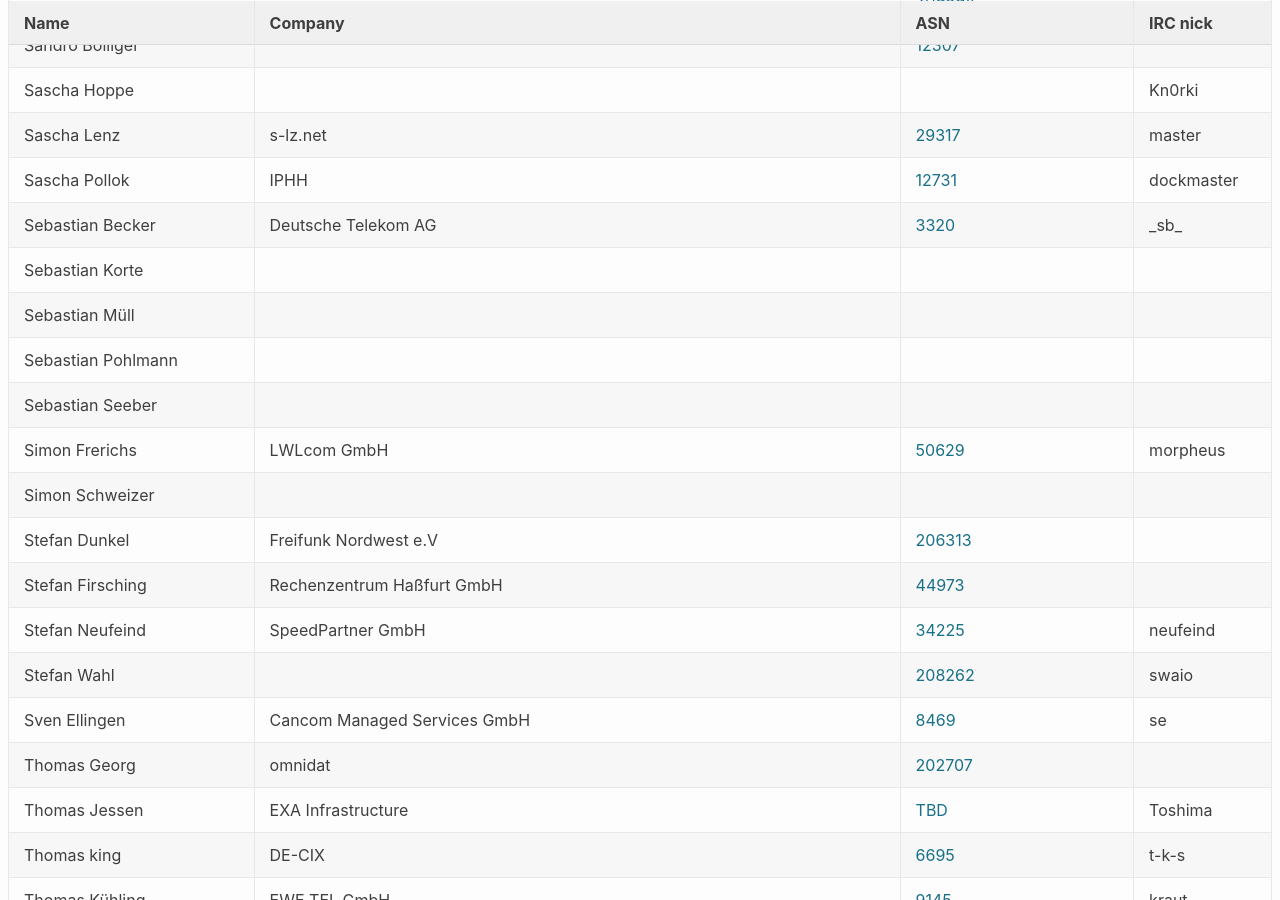
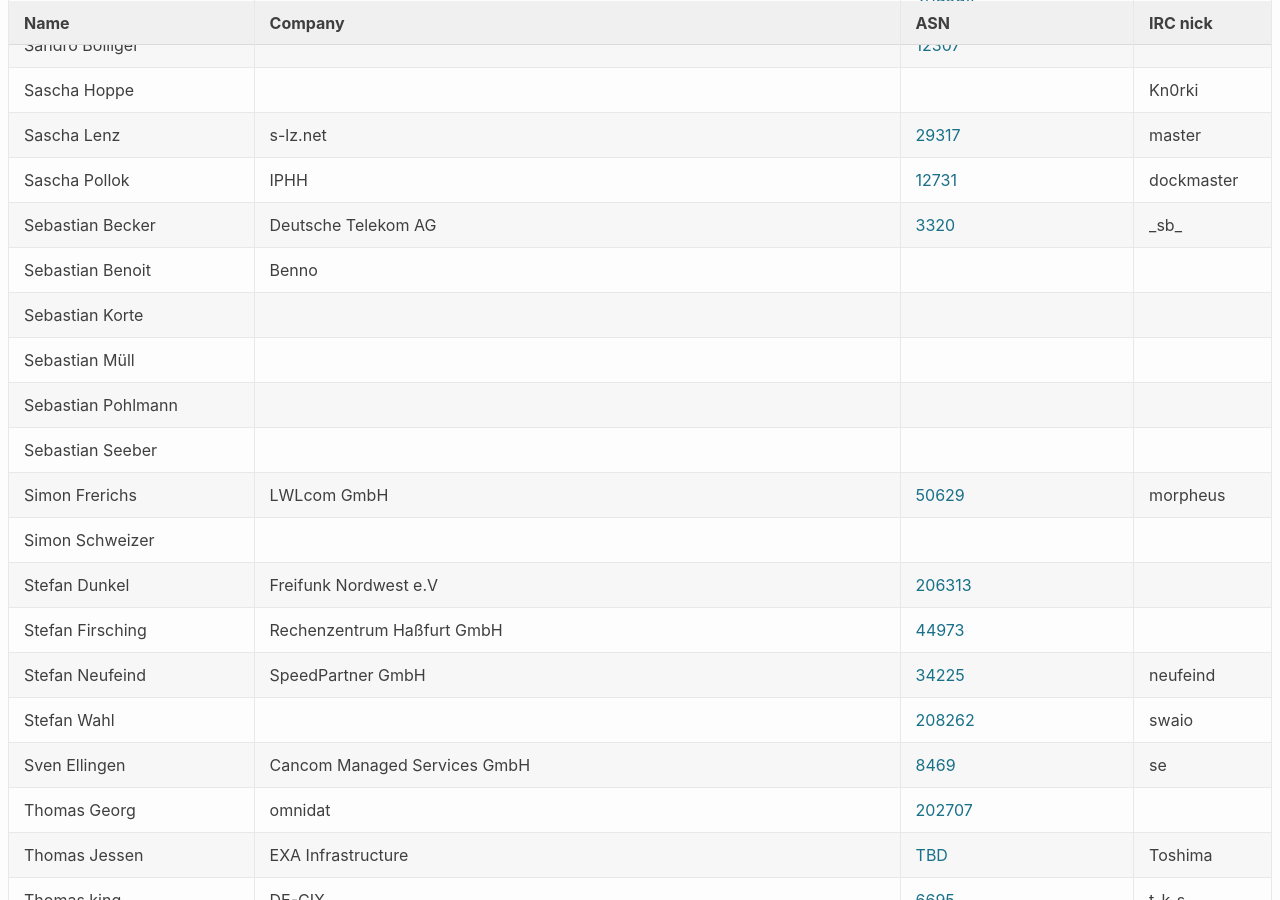
Before and after one commit to denog/pretix-attendeelist, a Jekyll site: the page built from denog13/index.markdown, in a window 1280 px wide and 900 px high, scrolled down 5944 px. Built offline with Jekyll 4.4.1, drawn with Linux system fonts in a browser that asks for light colours.

Commit message:
Latest data: Thu Sep 30 07:49:51 UTC 2021

```diff
--- a/_data/attendees_denog13.json
+++ b/_data/attendees_denog13.json
@@ -780,6 +780,12 @@
     "asn": "3320"
   },
   {
+    "name": "Sebastian Benoit",
+    "company": "Benno",
+    "irc": null,
+    "asn": null
+  },
+  {
     "name": "Sebastian Korte",
     "company": null,
     "irc": null,
```
